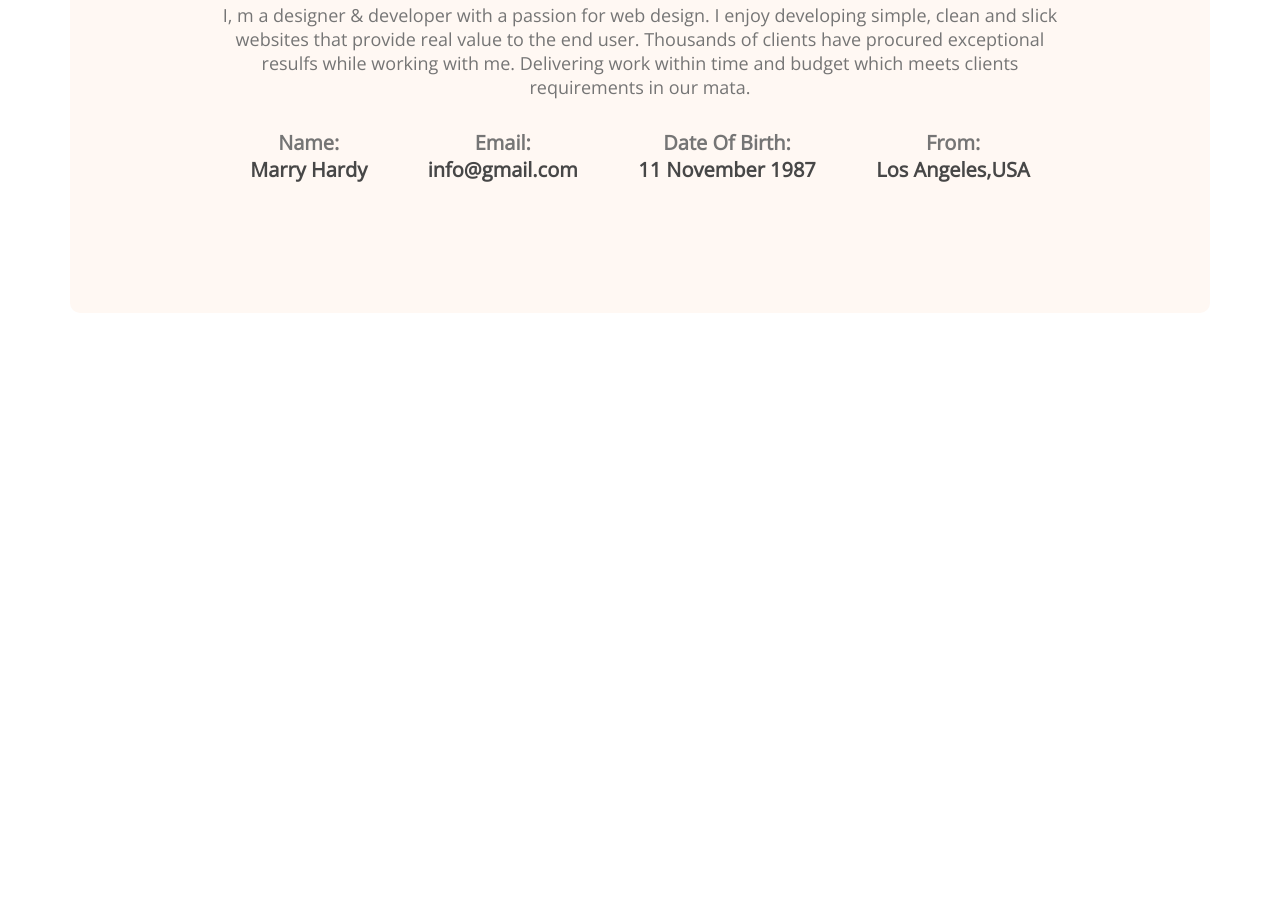
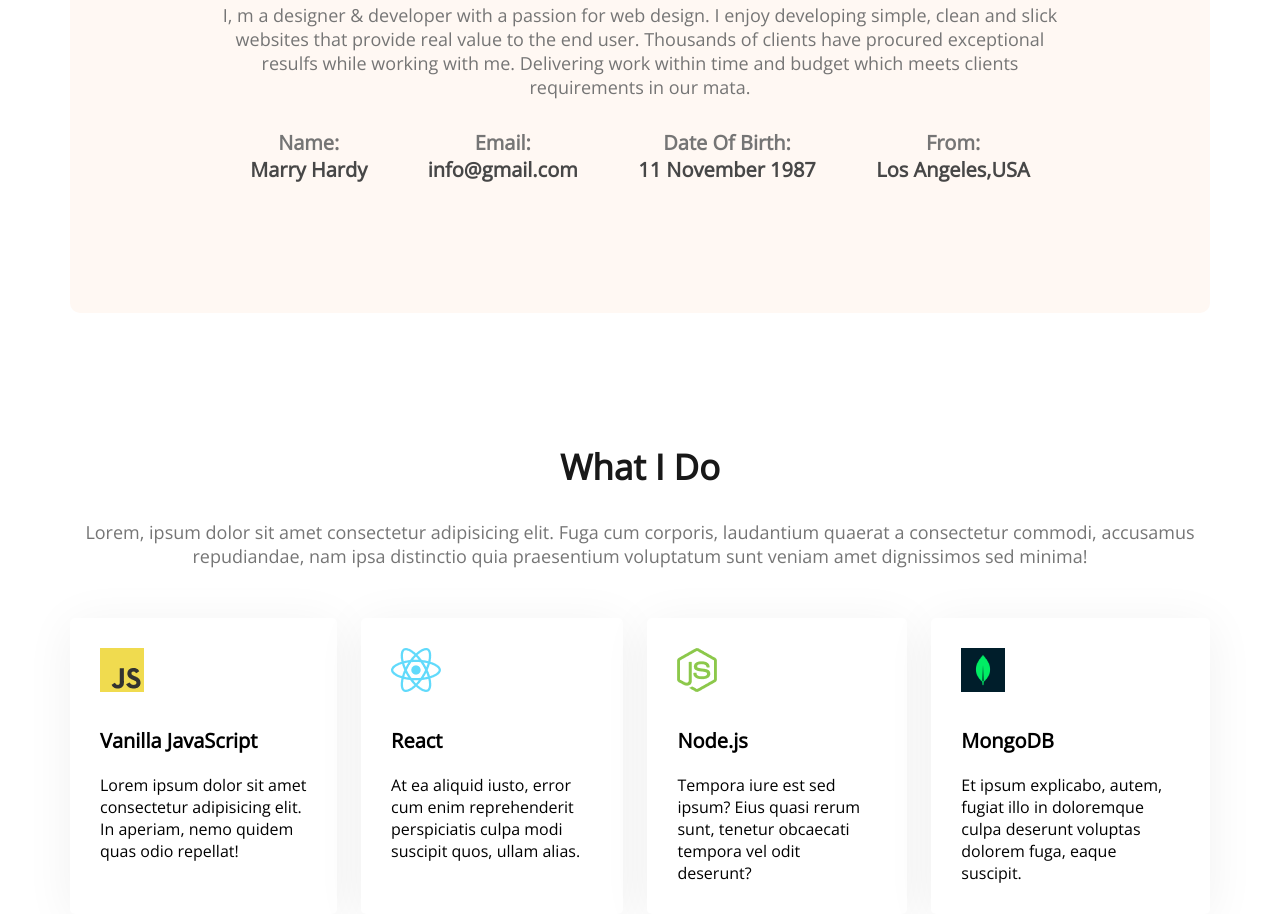
Before and after one commit to mmakash/My-developer-portfolio, a plain HTML site: page index.html in a window 1280 px wide. Shown: the part 1202-2116 px from the top of the page. Before the commit the page ends 1515 px from the top, so only its background shows below. Drawn offline with nearby package versions, Linux system fonts and the light colour scheme.

Commit message:
skill section added

```diff
--- a/index.html
+++ b/index.html
@@ -56,6 +56,32 @@
                 </div>
             </div>
         </section>
+        <section class="what-i-do">
+            <h3 class="section-title">What I Do</h3>
+            <p class="section-description">Lorem, ipsum dolor sit amet consectetur adipisicing elit. Fuga cum corporis, laudantium quaerat a consectetur commodi, accusamus repudiandae, nam ipsa distinctio quia praesentium voluptatum sunt veniam amet dignissimos sed minima!</p>
+            <div class="skill-container">
+                <div class="skill">
+                    <img src="images/icons/js.png" alt="">
+                    <p class="skill-title">Vanilla JavaScript</p>
+                    <p class="skill-description">Lorem ipsum dolor sit amet consectetur adipisicing elit. In aperiam, nemo quidem quas odio repellat!</p>
+                </div>
+                <div class="skill">
+                    <img src="images/icons/react.png" alt="">
+                    <p class="skill-title">React</p>
+                    <p class="skill-description">At ea aliquid iusto, error cum enim reprehenderit perspiciatis culpa modi suscipit quos, ullam alias.</p>
+                </div>
+                <div class="skill">
+                    <img src="images/icons/nodejs.png" alt="">
+                    <p class="skill-title">Node.js</p>
+                    <p class="skill-description">Tempora iure est sed ipsum? Eius quasi rerum sunt, tenetur obcaecati tempora vel odit deserunt?</p>
+                </div>
+                <div class="skill">
+                    <img src="images/icons/mongo.png" alt="">
+                    <p class="skill-title">MongoDB</p>
+                    <p class="skill-description">Et ipsum explicabo, autem, fugiat illo in doloremque culpa deserunt voluptas dolorem fuga, eaque suscipit.</p>
+                </div>
+            </div>
+        </section>
     </main>
     <footer></footer>
 </body>
--- a/styles/portfolio.css
+++ b/styles/portfolio.css
@@ -110,3 +110,27 @@ main{
     font-weight: 700;
     color: #474747;
 }
+.what-i-do{
+    margin-top: 130px;
+}
+.skill-container{
+    display: flex;
+    gap: 24px;
+    margin-top: 50px;
+}
+.skill{
+    background-color: #FFFFFF;
+    padding: 30px;
+    border-radius: 5px;
+    box-shadow: 0px 6px 50px rgba(0, 0, 0, 0.06);
+}
+.skill-title{
+    font-size: 20px;
+    font-weight: 700;
+    margin-top: 30px;
+    margin-bottom: 20px;
+}
+.skill-description{
+    font-size: 16px;
+    font-weight: 400;
+}
```
